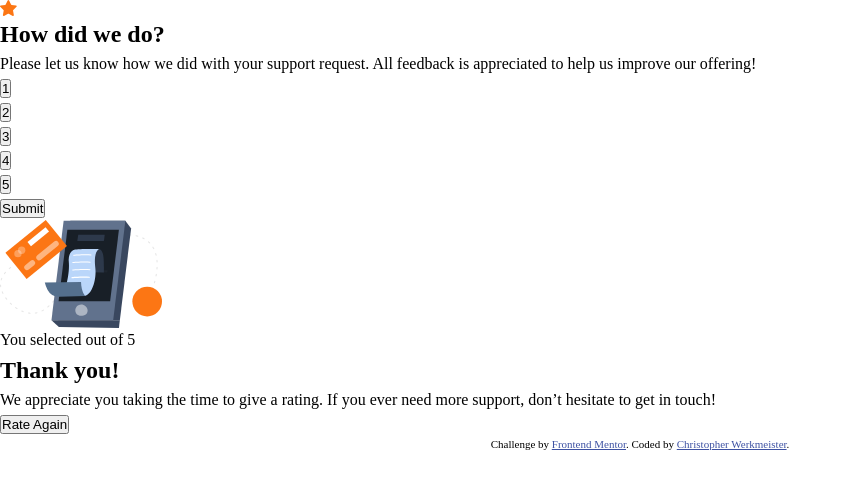
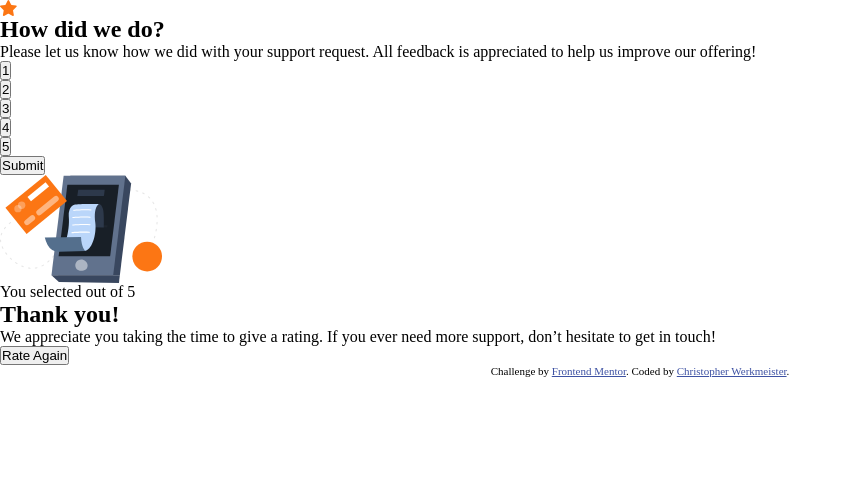
Before and after one commit to xAnDrOm3dAx/interactive-rating-component, a plain HTML site: page index.html in a window 1280 px wide. Shown: the whole page, without its empty margins (0-852 px from the left). Drawn offline with Linux system fonts and the light colour scheme.

Commit message:
refine reset

```diff
--- a/css-reset.css
+++ b/css-reset.css
@@ -14,8 +14,6 @@
 * {
   margin: 0;
   padding: 0;
-  /* font: inherit;
-  font-weight: normal; */
 }
 
 /* adjust default font size */
@@ -27,13 +25,12 @@ html {
 
 body {
   min-height: 100vh;
-  line-height: 1.5;
 }
 
 /* remove list styles */
 ol,
 ul {
-  list-style: none;
+  list-style-type: none;
 }
 
 /* responsive images/videos */
```
